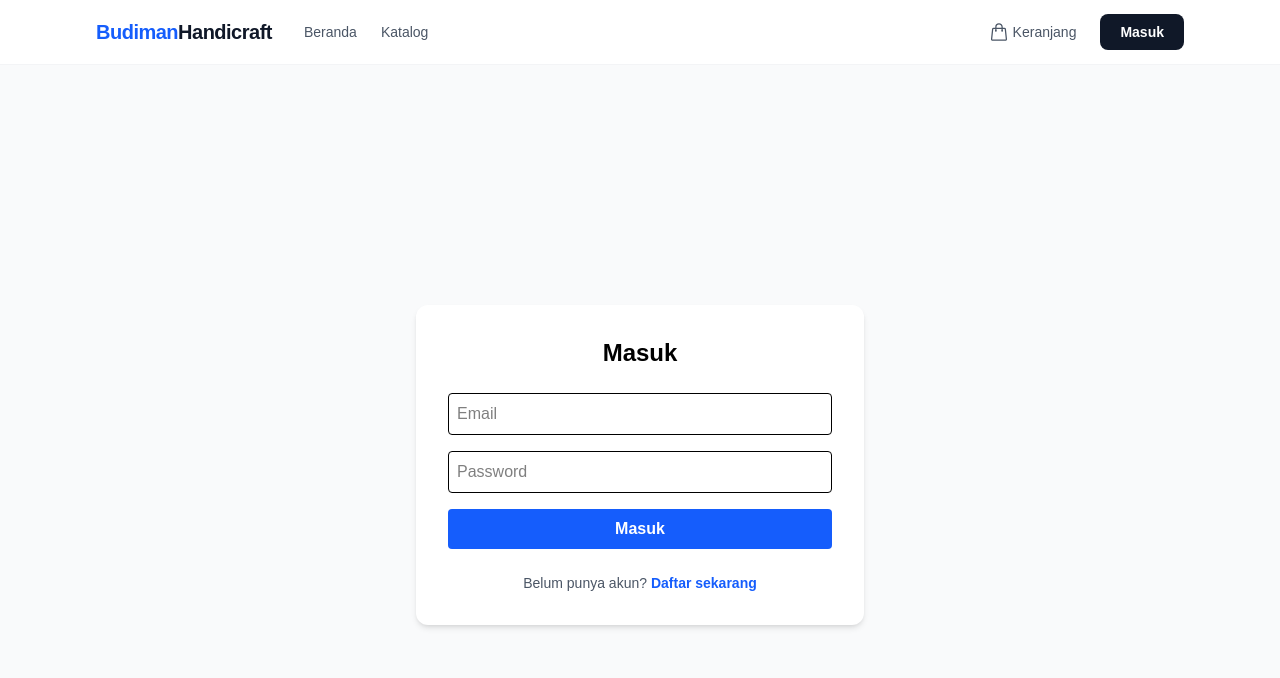
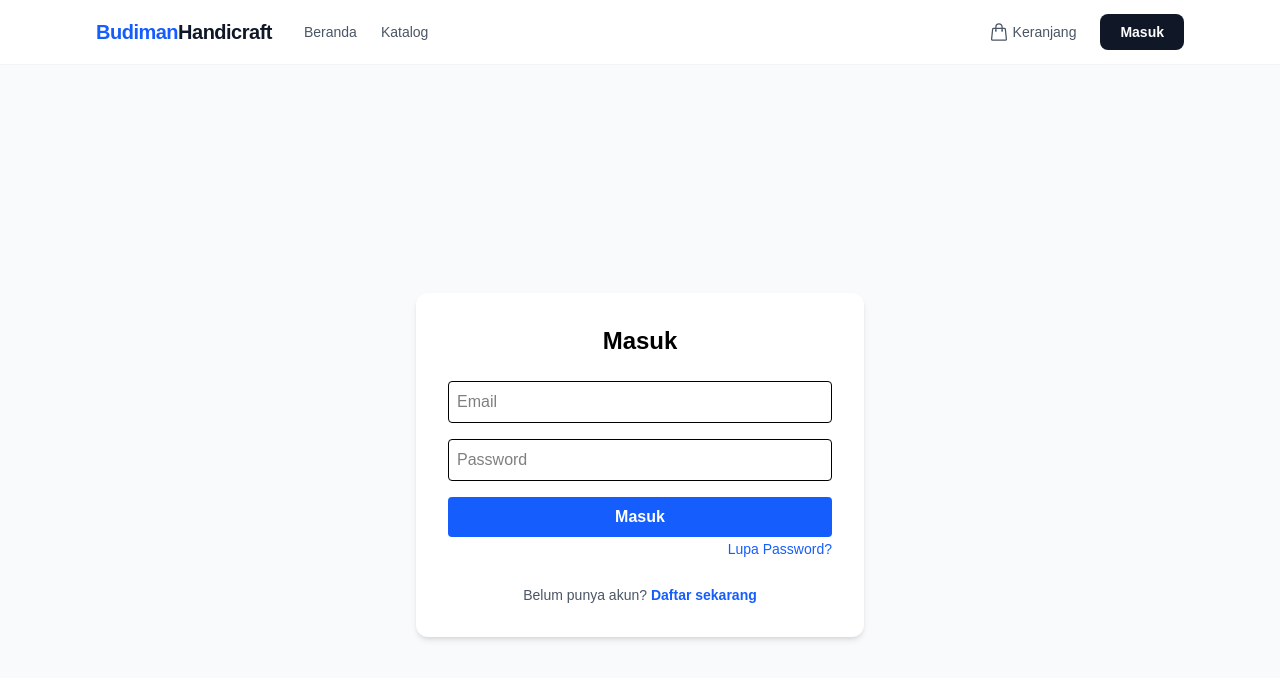
Before and after one commit to budimanHandicraft/budiman-web, a Next.js app in the folder budiman-handicraft/: page /login in a window 1280 px wide. Shown: the top 678 px of the page. Built offline with nearby package versions, Linux system fonts and the light colour scheme; no server answers.

Commit message:
feat: add link reset password

```diff
--- a/budiman-handicraft/app/login/page.tsx
+++ b/budiman-handicraft/app/login/page.tsx
@@ -57,6 +57,10 @@ export default function LoginPage() {
           <button type="submit" disabled={isLoading} className="w-full bg-blue-600 text-white font-bold py-2 rounded">{isLoading ? 'Memproses...' : 'Masuk'}</button>
         </div>
 
+        <div className="text-right">
+          <Link href="/lupa-password" className="text-sm text-blue-600 hover:underline font-medium">Lupa Password?</Link>
+        </div>
+
         <div className="mt-6 text-center text-sm text-gray-600">
           Belum punya akun?{' '}
           <Link href="/register" className="text-blue-600 font-bold hover:underline">Daftar sekarang</Link>
```
